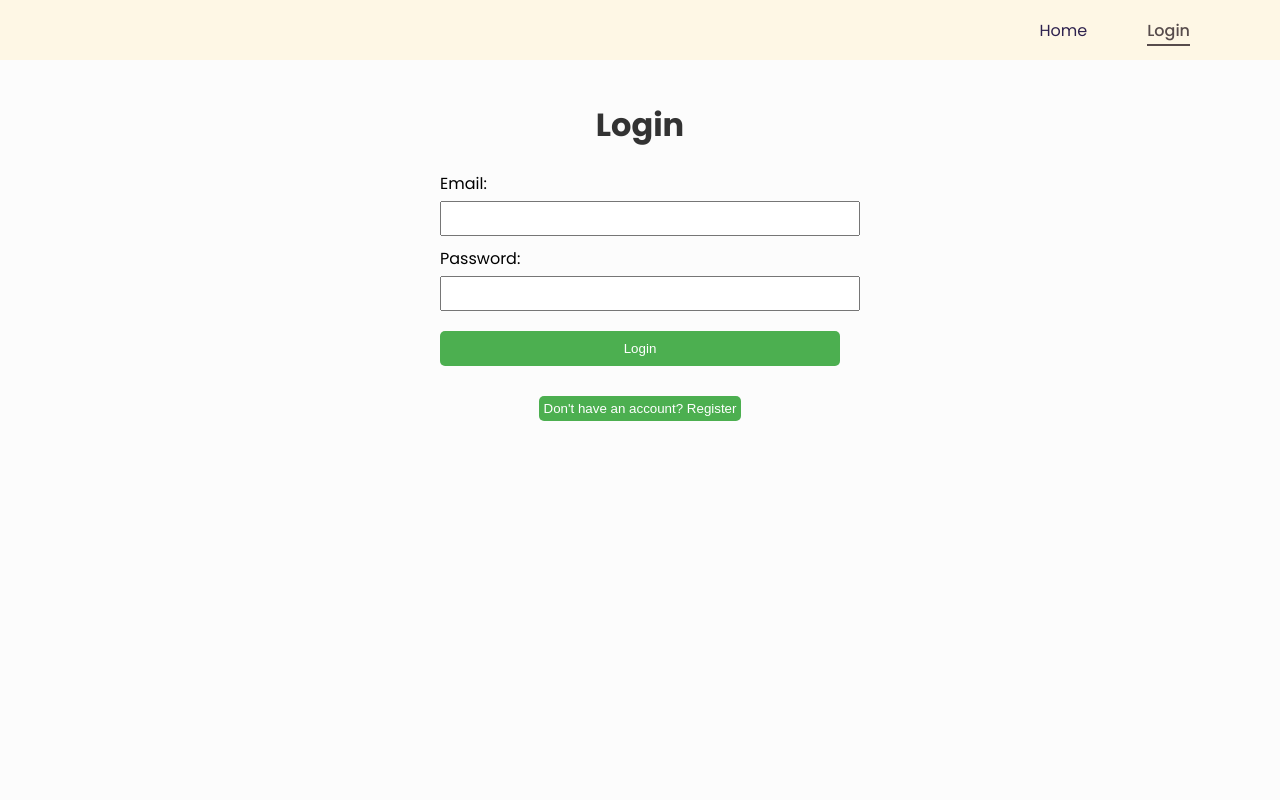
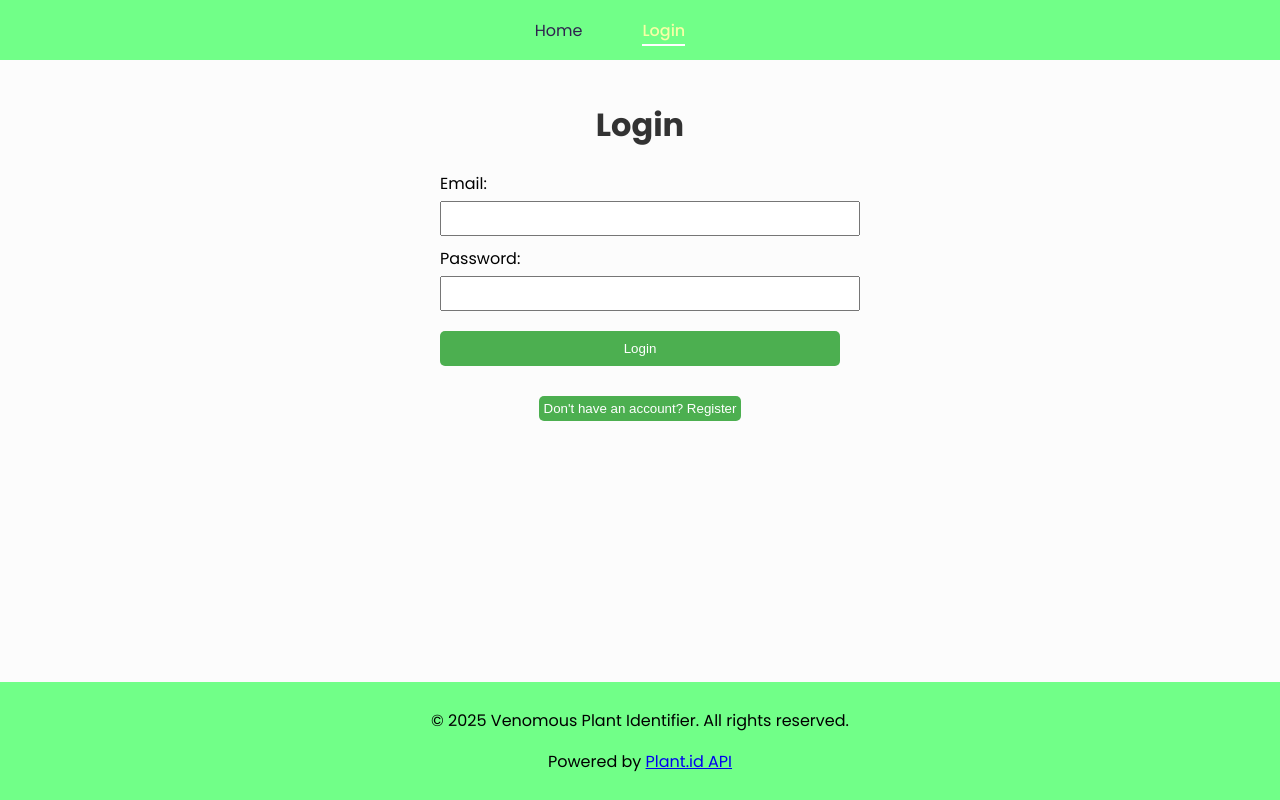
Before and after one commit to Draxgter1001/venomous-plant-identifier-frontend, a React (Create React App) app: page /login in a window 1280 px wide. Built offline with nearby package versions, Linux system fonts and the light colour scheme.

Commit message:
new changes

```diff
--- a/src/App.js
+++ b/src/App.js
@@ -2,16 +2,22 @@ import { BrowserRouter as Router, Routes, Route } from "react-router-dom";
 import Login from "./components/Login";
 import Home from "./components/Home";
 import Navbar from "./components/Navbar";
+import Footer from "./components/Footer";
 
 function App() {
   return (
+    <div className="app-container">
       <Router>
-      <Navbar />{}
+        <Navbar />
+        <div className="content">
           <Routes>
             <Route path="/" element={<Home />} />
             <Route path="/login" element={<Login />} />
           </Routes>
+        </div>
+        <Footer />
       </Router>
+    </div>
   );
 }
 
--- /dev/null
+++ b/src/components/Footer.js
@@ -0,0 +1,14 @@
+import '../static/Footer.css';
+
+function Footer() {
+    return(
+        <footer className='footer'>
+            <p>&copy; {new Date().getFullYear()} Venomous Plant Identifier. All rights reserved.</p>
+            <p>
+                Powered by <a href="https://www.kindwise.com/plant-id" target="_blank" rel="noopener noreferrer">Plant.id API</a>
+            </p>
+        </footer>
+    )
+}
+
+export default Footer;
--- a/src/components/Login.js
+++ b/src/components/Login.js
@@ -1,17 +1,30 @@
 import React, { useState } from "react";
 import { useNavigate } from "react-router-dom";
 
+/**
+  Authentication component handling:
+  User login and registration flows
+  Session management via local storage
+  Integration with backend authentication API
+*/
+
 function Login() {
+  // Form state management
   const [email, setEmail] = useState("");
   const [password, setPassword] = useState("");
-  const [isRegistering, setIsRegistering] = useState(false);
-  const [error, setError] = useState(null);
-  const navigate = useNavigate();
+  const [isRegistering, setIsRegistering] = useState(false); // Toggle between login/register
+  const [error, setError] = useState(null); // Error message display
+  const navigate = useNavigate(); // Navigation hook for post-login redirect
 
+  /**
+    Handles form submission for both login and registration
+    @param {Event} e - Form submit event
+  */
   const handleSubmit = async (e) => {
     e.preventDefault();
     setError(null);
 
+    // Determine API endpoint based on current mode
     const endpoint = isRegistering
       ? "https://venomous-plant-fb14f0407ddd.herokuapp.com/api/users/register"
       : "https://venomous-plant-fb14f0407ddd.herokuapp.com/api/users/login";
@@ -49,6 +62,7 @@ function Login() {
     <div style={{ padding: "20px", maxWidth: "400px", margin: "0 auto" }}>
       <h1>{isRegistering ? "Register" : "Login"}</h1>
 
+      {/* Error message display */}
       {error && (
         <div style={{ color: "red", marginBottom: "10px" }}>
           <strong>Error:</strong> {error}
@@ -56,6 +70,7 @@ function Login() {
       )}
 
       <form onSubmit={handleSubmit}>
+        {/* Email input field */}
         <div style={{ marginBottom: "10px" }}>
           <label>Email:</label>
           <input
@@ -67,6 +82,7 @@ function Login() {
           />
         </div>
 
+        {/* Password input field */}
         <div style={{ marginBottom: "10px" }}>
           <label>Password:</label>
           <input
@@ -78,11 +94,13 @@ function Login() {
           />
         </div>
 
+        {/* Submit button */}
         <button type="submit" style={{ width: "100%", padding: "10px", marginTop: "10px" }}>
           {isRegistering ? "Register" : "Login"}
         </button>
       </form>
 
+      {/* Toggle login/register view */}
       <div style={{ marginTop: "10px", textAlign: "center" }}>
         <button
           onClick={() => setIsRegistering(!isRegistering)}
--- a/src/components/Navbar.js
+++ b/src/components/Navbar.js
@@ -1,37 +1,39 @@
-import { useState } from 'react'
-import { NavLink } from 'react-router-dom'
-import '../static/Navbar.css'
-
+import { useState } from "react";
+import { NavLink } from "react-router-dom";
+import "../static/Navbar.css";
 
 function Navbar() {
-    const [showNavbar, setShowNavbar] = useState(false)
+  const [showNavbar, setShowNavbar] = useState(false);
 
   const handleShowNavbar = () => {
-        setShowNavbar(!showNavbar)
-    }
+    setShowNavbar(!showNavbar);
+  };
 
-    return(
-        <nav className='navbar'>
-            <div className='container'>
-                <div className='logo'>
-
+  return (
+    <nav className="navbar">
+      <div className="container">
+        <div className="menu-icon" onClick={handleShowNavbar}>
+          <div className={`bar ${showNavbar && "open"}`}></div>
+          <div className={`bar ${showNavbar && "open"}`}></div>
+          <div className={`bar ${showNavbar && "open"}`}></div>
         </div>
-                <div className='menu-icon' onClick={handleShowNavbar}>
-
-                </div>
-                <div className={`nav-elements ${showNavbar && 'active'}`}>
+        <div className={`nav-elements ${showNavbar ? "active" : ""}`}>
           <ul>
             <li>
-                            <NavLink to="/">Home</NavLink>
+              <NavLink to="/" onClick={() => setShowNavbar(false)}>
+                Home
+              </NavLink>
             </li>
             <li>
-                            <NavLink to="/login">Login</NavLink>
+              <NavLink to="/login" onClick={() => setShowNavbar(false)}>
+                Login
+              </NavLink>
             </li>
           </ul>
         </div>
       </div>
     </nav>
-    )
+  );
 }
 
-export default Navbar
+export default Navbar;
--- /dev/null
+++ b/src/static/Footer.css
@@ -0,0 +1,23 @@
+html, body {
+    height: 100%;
+    margin: 0;
+    padding: 0;
+}
+
+.app-container {
+    display: flex;
+    flex-direction: column;
+    min-height: 100vh;
+}
+
+.content {
+    flex: 1; /* Pushes footer to the bottom */
+}
+
+.footer {
+    background-color: #71ff88;
+    color: rgb(0, 0, 0);
+    text-align: center;
+    padding: 10px 0;
+    width: 100%;
+}
--- a/src/static/Navbar.css
+++ b/src/static/Navbar.css
@@ -19,27 +19,56 @@ body {
 
 .navbar {
   height: 60px;
-  background-color: #fef7e5;
+  background-color: #71ff88;
   position: relative;
+  display: flex;
+  align-items: center;
+  justify-content: space-between;
+  padding: 0 20px;
 }
 
-.logo {
+.logo h2 {
+  margin: 0;
+  color: #333;
+  font-size: 22px;
+  font-weight: 600;
 }
 
 .menu-icon {
   display: none;
+  flex-direction: column;
+  cursor: pointer;
 }
 
-.nav-elements {
+.bar {
+  width: 25px;
+  height: 3px;
+  background-color: #333;
+  margin: 5px 0;
+  transition: all 0.3s ease-in-out;
+}
+
+.open:nth-child(1) {
+  transform: rotate(45deg) translate(5px, 5px);
+}
+
+.open:nth-child(2) {
+  opacity: 0;
+}
+
+.open:nth-child(3) {
+  transform: rotate(-45deg) translate(5px, -5px);
 }
 
 .nav-elements ul {
   display: flex;
   justify-content: space-between;
   list-style-type: none;
+  padding: 0;
+  margin: 0;
 }
 
-.nav-elements ul li:not(:last-child) {
+.nav-elements ul li {
   margin-right: 60px;
 }
 
@@ -51,7 +80,7 @@ body {
 }
 
 .nav-elements ul a.active {
-  color: #574c4c;
+  color: #f6ffa5;
   font-weight: 500;
   position: relative;
 }
@@ -63,43 +92,46 @@ body {
   left: 0;
   width: 100%;
   height: 2px;
-  background-color: #574c4c;
+  background-color: #ffffff;
 }
 
+/* Responsive Design */
 @media (max-width: 768px) {
-  .nav-elements ul li:not(:last-child) {
-    margin-right: 30px;
-  }
-}
-
-@media (max-width: 600px) {
   .menu-icon {
-    display: block;
-    cursor: pointer;
+    display: flex;
   }
 
   .nav-elements {
     position: absolute;
     right: 0;
     top: 60px;
-    background-color: #fef7e5;
-    width: 0px;
+    background-color: #333;
+    width: 0;
     height: calc(100vh - 60px);
-    transition: all 0.3s ease-in;
+    transition: all 0.3s ease-in-out;
     overflow: hidden;
+    z-index: 1000;
+    display: flex;
+    flex-direction: column;
+    align-items: center;
   }
 
   .nav-elements.active {
-    width: 270px;
+    width: 250px;
+    padding: 20px;
   }
 
   .nav-elements ul {
-    display: flex;
     flex-direction: column;
+    width: 100%;
   }
 
   .nav-elements ul li {
-    margin-right: unset;
-    margin-top: 22px;
+    margin: 15px 0;
+  }
+
+  .nav-elements ul a {
+    color: white;
+    font-size: 18px;
   }
 }
```
Lines whose indentation alone changed are shown as unchanged.
